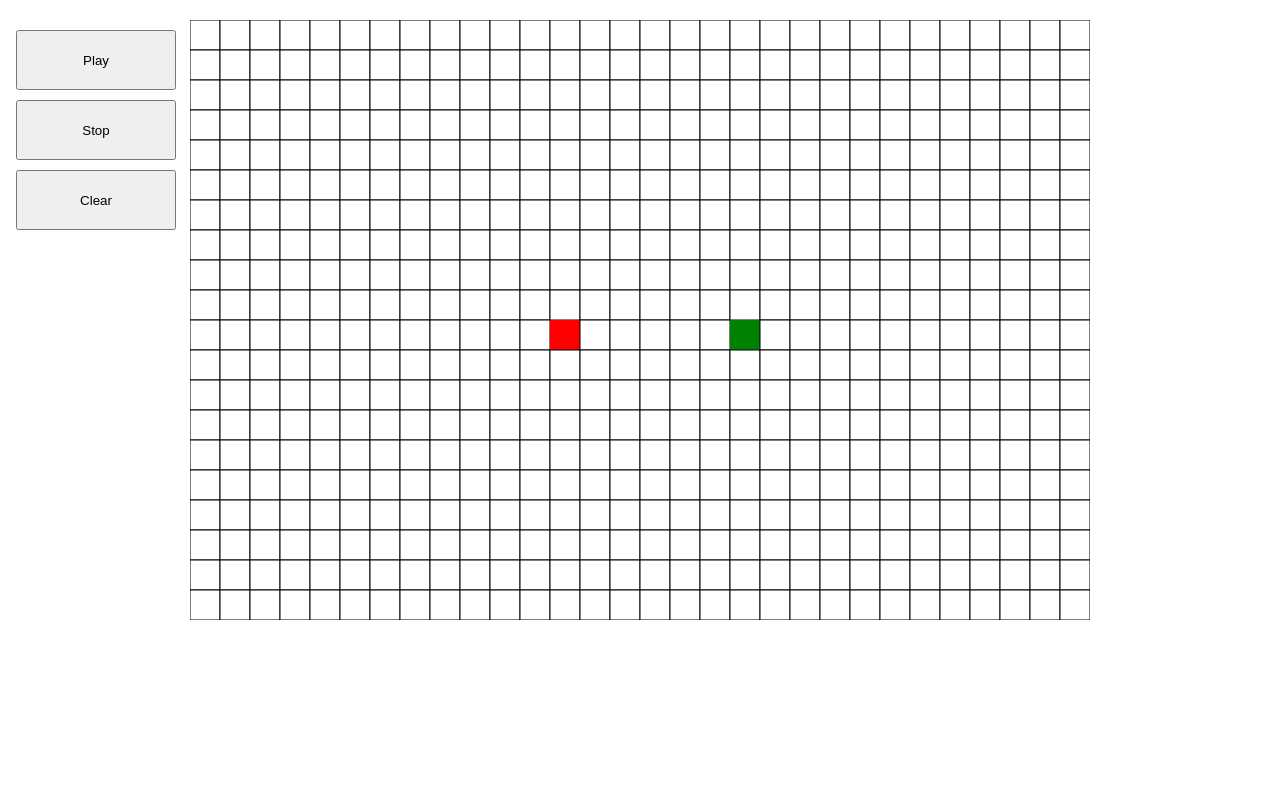
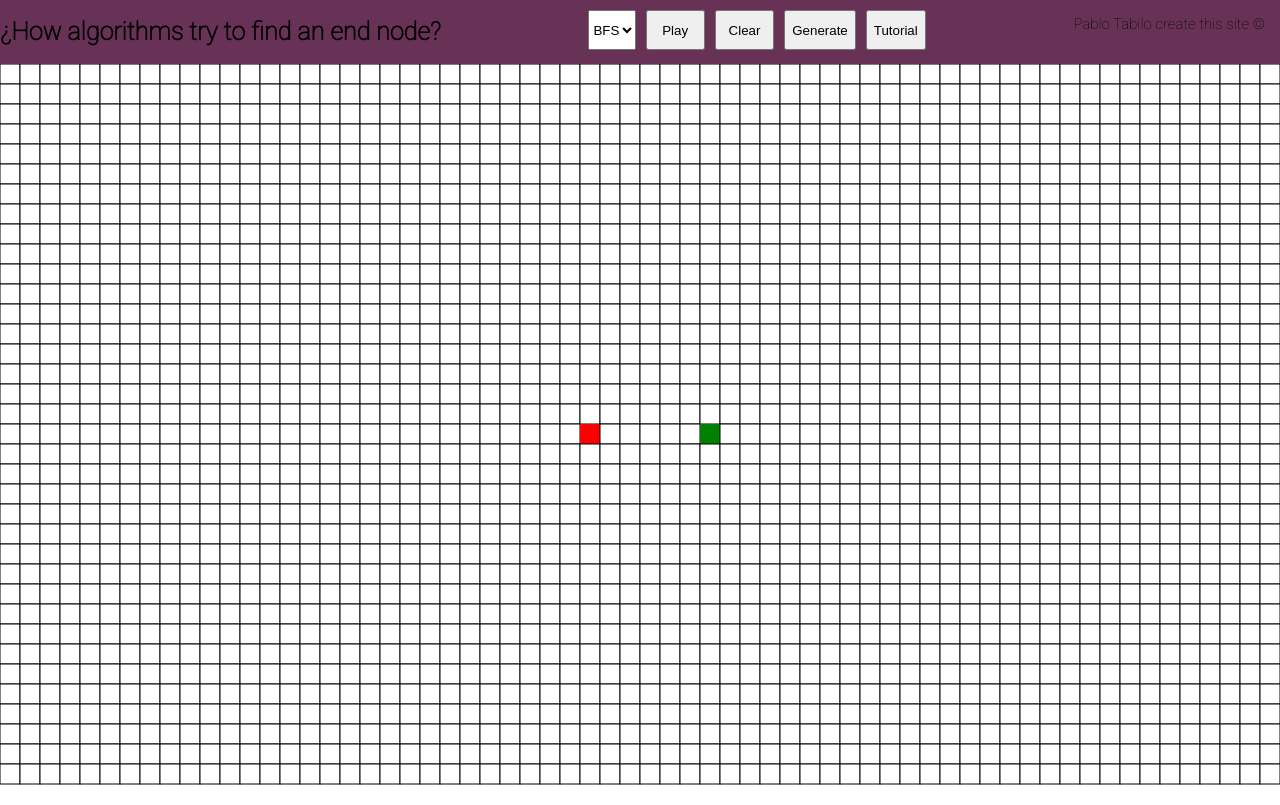
Before and after one commit to PabloTabilo/visual-grid-search-algorithms, a plain HTML site: page index.html in a window 1280 px wide. Drawn offline with Linux system fonts and the light colour scheme.

Commit message:
integrate animations

```diff
--- a/index.html
+++ b/index.html
@@ -4,26 +4,34 @@
     <meta charset="UTF-8">
     <meta http-equiv="X-UA-Compatible" content="IE=edge">
     <meta name="viewport" content="width=device-width, initial-scale=1.0">
+    <link rel="preconnect" href="https://fonts.googleapis.com">
+    <link rel="preconnect" href="https://fonts.gstatic.com" crossorigin>
+    <link href="https://fonts.googleapis.com/css2?family=Roboto:wght@100&display=swap" rel="stylesheet">
     <link rel="stylesheet" href="style/style.css">
     <title>Visualization</title>
 </head>
 <body>
-    <div class="container">
+    <header>
+        <h1>¿How algorithms try to find an end node?</h1>
         <div class="menu" id="menu">
-            <div class="control">
-                <button class="button" id = "play">Play</button>
-            </div>
-            <div class="control">
-                <button class="button" id = "stop">Stop</button>
-            </div>
-            <div class="control">
-                <button class="button" id = "clear">Clear</button>
-            </div>
+            <select class="control" name="" id="">
+                <option value="bfs">BFS</option>
+                <option value="dij">Dijstrak's</option>
+                <option value="A">A*</option>
+            </select>
+            <button class="control button" id = "play">Play</button>
+            <button class="control button" id = "clear">Clear</button>
+            <button class="control button" id = "generate">Generate</button>
+            <button class="control button" id = "Tutorial">Tutorial</button>
         </div>
+        <p>Pablo Tabilo create this site &copy;</p>
+    </header>
+    <main>
         <div class="myCanvas">
             <canvas></canvas>
         </div>
-    </div>
+    </main>
+    <footer></footer>
     <script type="module" src="./js/index.js"></script>
 </body>
 </html>
--- a/js/Bfs.js
+++ b/js/Bfs.js
@@ -3,6 +3,7 @@ import Queue from "./Queue.js";
 // quiero que se mueva con vecinos adyacentes
 var yMoves = [1, -1, 0, 0];
 var xMoves = [0, 0, 1, -1];
+var i = 0;
 
 export class BFS{
     constructor(start, end, allCoords){
@@ -25,6 +26,11 @@ export class BFS{
         this.qY.enqueue(start.j);
         this.visited[start.i][start.j] = true;
     }
+    animationVisited(x, y, color){
+        this.allCoords[x][y].setColor(color);
+        this.allCoords[x][y].draw();
+        clearTimeout(setTimeout(()=>{this.animationVisited(x, y, color)}, 1000));
+    }
     traversal(){
         while(!this.qX.empty()){
             let sX = this.qX.front().data;
@@ -37,25 +43,20 @@ export class BFS{
             for(let i = 0; i<4;i++){
                 let nX = sX + xMoves[i];
                 let nY = sY + yMoves[i];
-                console.log(nX, nY);
-                if(nX < this.sizeX && nX >= 0 && nY>=0 && nY<this.sizeY && !this.visited[nX][nY]){
-                    console.log(nX, nY);
+                if(nX < this.sizeX && nX >= 0 && nY>=0 && nY<this.sizeY && !this.visited[nX][nY] && !this.allCoords[nX][nY].getIsOn()){
                     this.visited[nX][nY] = true;
                     this.qX.enqueue(nX);
                     this.qY.enqueue(nY);
-                    // asthetics
                     if(nX != this.end.i || nY != this.end.j){
                         this.allCoords[nX][nY].setIsOn(true);
-                        this.allCoords[nX][nY].setColor("orange");
-                        this.allCoords[nX][nY].draw();
+                        this.animationVisited(nX, nY, "orange");
                     }
                 }
             }
             // asthetics
             if((sX != this.start.i || sY != this.start.j) && (sX != this.end.i || sY != this.end.j)){
                 this.allCoords[sX][sY].setIsOn(true);
-                this.allCoords[sX][sY].setColor("grey");
-                this.allCoords[sX][sY].draw();
+                this.animationVisited(sX, sY, "grey");
             }
         }
         return false;
--- a/js/Grid.js
+++ b/js/Grid.js
@@ -13,7 +13,11 @@ export default class Grid{
         this.start = {i:sti, j:stj};
         this.end = {i:endi, j:endj};
     }
-    build(){
+    build(start = undefined, end = undefined){
+        if(start !== "undefined" && end !== "undefined"){
+            this.start = start;
+            this.end = end;
+        }
         let allCoords = [[]];
         let sq;
 
--- a/js/index.js
+++ b/js/index.js
@@ -5,25 +5,28 @@ import {BFS} from "./Bfs.js";
 let myWidth = 900;
 let myHeight = 600;
 
+const canvasBox = document.querySelector(".myCanvas");
+console.log(canvasBox.width, innerWidth, innerWidth*.05);
 const canvas = document.querySelector('canvas');
-//canvas.width = innerWidth;
-//canvas.height = innerHeight;
-canvas.width = myWidth;
-canvas.height = myHeight;
 const c = canvas.getContext('2d');
 const clearBtn = document.getElementById("clear");
 const playBtn = document.getElementById("play");
-const container = document.querySelector(".container");
-const cPad = parseInt(getComputedStyle(container).paddingTop)||0; // top del container
-
+const cPad = parseInt(getComputedStyle(document.querySelector("header")).height)||0; // top del container
+console.log(cPad);
 const menuContainer = document.getElementById("menu");
 const menuContainer_width = menuContainer.offsetWidth; // ancho de barra menu
+console.log(menuContainer_width);
+
+//canvas.width = innerWidth;
+//canvas.height = innerHeight;
+canvas.width = innerWidth;
+canvas.height = innerHeight-cPad;
 
 var allCoords = [[]];
-var size = 30;
+var size = 20;
 var drawing = false;
 var currentState = true;
-var g = new Grid(c, myWidth, myHeight, size);
+var g = new Grid(c, canvas.width, canvas.height, size);
 var currentStatePrincipalNodes = false;
 var saveNode;
 var saveNodePos;
@@ -31,20 +34,23 @@ var coordsStart = g.start;
 var coordsEnd = g.end;
 
 function init(){
-    allCoords = g.build();
+    allCoords = g.build(coordsStart, coordsEnd);
     coordsStart = g.start;
     coordsEnd = g.end;
 }
 
-function solve(){
+async function solve(){
     let bfs = new BFS(coordsStart, coordsEnd, allCoords);
-    bfs.traversal();
+    const found = bfs.traversal();
+    console.log(found);
+    if(found) console.log("The start node reach end node!");
+    else console.log("It's not possible to find end node!");
 }
 
 let myDraw = (x, y, currentState = true) => {
     let i = (x/size)|0;
     let j = (y/size)|0;
-    console.log("i: ", i, "; j: ", j);
+    //console.log("i: ", i, "; j: ", j);
     if(allCoords[i][j].getIsCoor() && !currentStatePrincipalNodes){
         if (drawing && currentState){
             // Si presiono por primera vez
@@ -96,8 +102,10 @@ let myDraw = (x, y, currentState = true) => {
 }
 
 let mappingClient = (x, y) =>{
-    x-=(menuContainer_width+size);
+    console.log("pre: ", x, y);
+    //x-=(menuContainer_width+size);
     y-=cPad;
+    console.log("post: ", x, y);
     return {x, y};
 }
 
--- a/style/style.css
+++ b/style/style.css
@@ -1,26 +1,33 @@
 body {
     margin: 0px;
     padding: 0px;
+    font-family: 'Roboto', sans-serif;
 }
 
-.container{
-    padding-top: 20px;
+header{
+    margin: 0px;
     display: flex;
+    justify-content: space-between;
+    background-color: #683257;
+}
+
+header h1{
+    position: relative;
+    height: 30px;
+    font-size: 25px;
+}
+
+header p{
+    font-size: 15px;
+    margin-right: 15px;
 }
 
 .menu{
     display: flex;
-    align-items: center;
-    flex-direction: column;
-    margin-right: 30px;
 }
 
 .control{
-    width: 80%;
-    margin-top: 10px;
+    width: 100%;
+    height: 40px;
+    margin: 10px 5px 5px 5px;
 }
-
-.button{
-    width: 160px;
-    height: 60px;
-}
```
